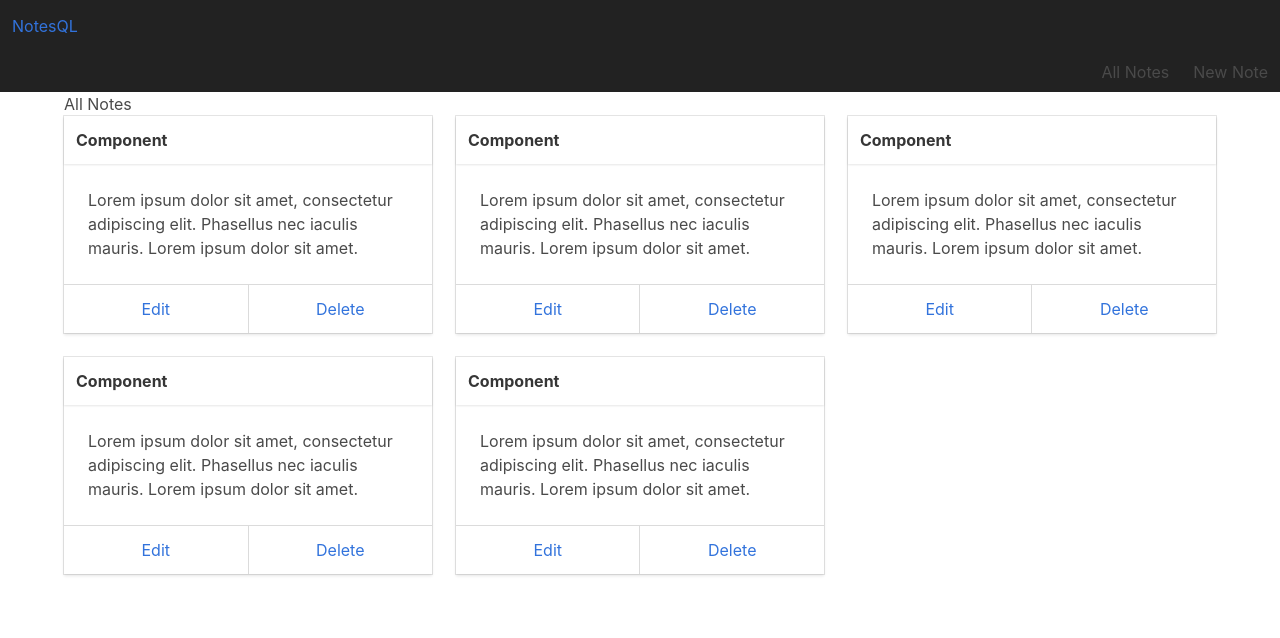
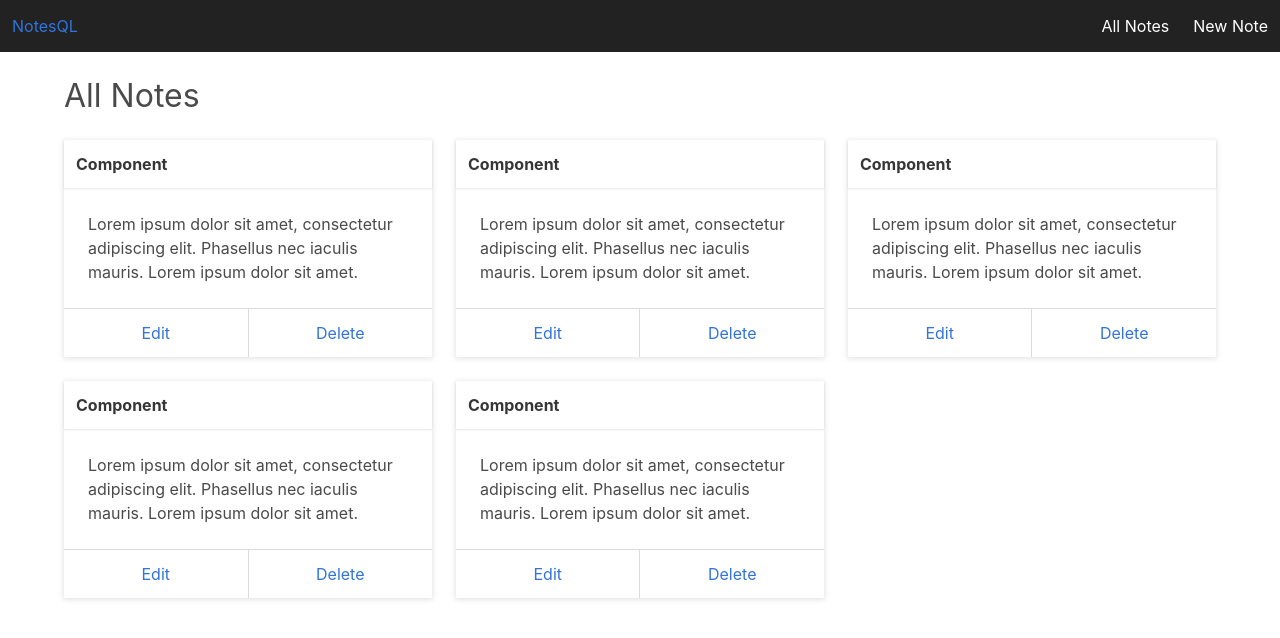
Before and after one commit to VinayakBagaria/Notes, a React (Create React App) app in the folder ui/: page / in a window 1280 px wide. Shown: the top 638 px of the page. Built offline with nearby package versions, Linux system fonts and the light colour scheme.

Commit message:
fixing css

```diff
--- a/ui/src/App.js
+++ b/ui/src/App.js
@@ -9,13 +9,23 @@ function App() {
   return (
     <Router>
       <div>
-        <nav className="App-header" role="navigation" aria-label="main navigation">
+        <nav
+          className="navbar App-header"
+          role="navigation"
+          aria-label="main navigation"
+        >
           <div className="navbar-brand">
-            <Link to="/" className="navbar-item">NotesQL</Link>
+            <Link to="/" className="navbar-item">
+              NotesQL
+            </Link>
           </div>
           <div className="navbar-end">
-            <Link to="/" className="navbar-item">All Notes</Link>
-            <Link to="/newnote" className="navbar-item">New Note</Link>
+            <Link to="/" className="navbar-item">
+              All Notes
+            </Link>
+            <Link to="/newnote" className="navbar-item">
+              New Note
+            </Link>
           </div>
         </nav>
         <Route exact path="/" component={AllNotes} />
```
Also changed, not shown: ui/src/App.css (+9 -9 lines).
